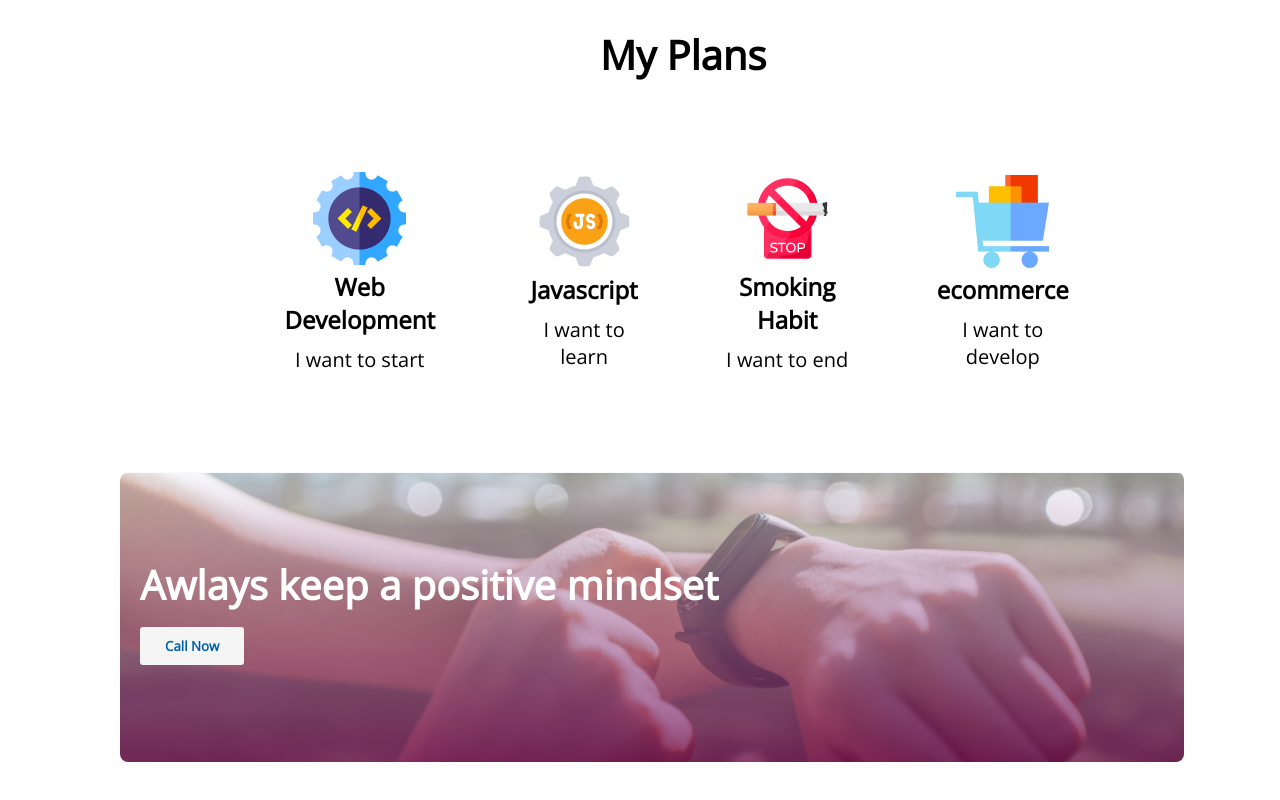
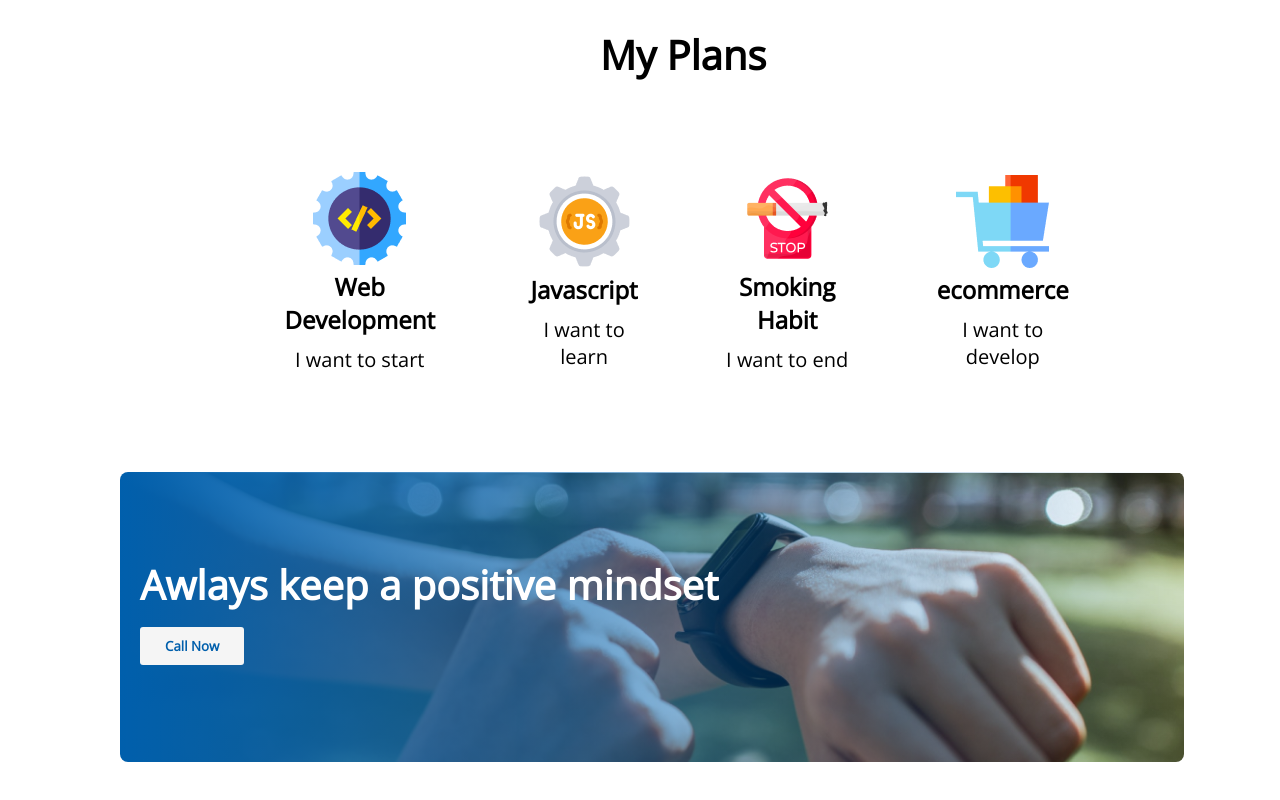
Before and after one commit to Pranto-Nondi/New-Year-Mission-2023, a plain HTML site: page index.html in a window 1280 px wide. Shown: the part 1473-2273 px from the top of the page. Drawn offline with nearby package versions, Linux system fonts and the light colour scheme.

Commit message:
progress

```diff
--- a/new-year-mission.css
+++ b/new-year-mission.css
@@ -154,7 +154,7 @@
 
 .blended-img-bg {
     background-image:
-        linear-gradient(to bottom, rgba(245, 246, 252, 0.52), rgba(117, 19, 93, 0.73)),
+    linear-gradient(90deg, #005FAC 0%, rgba(0, 95, 172, 0) 100%),
         url('/images/watch.png');
     width: 80%;
     height: 250px;
```
